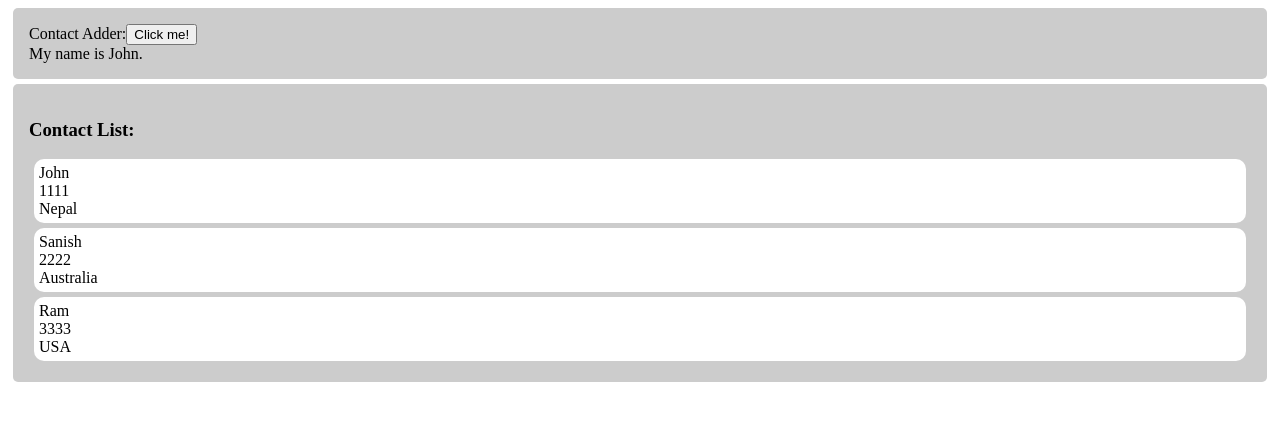
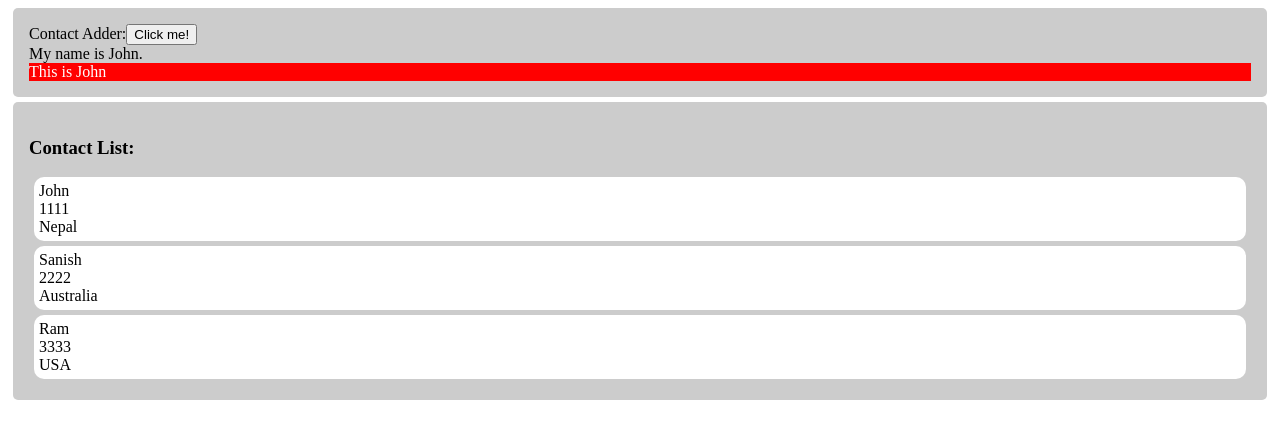
Before and after one commit to sanishkarkee/REACT-DynoAcademy, a React (Vite) app: page / in a window 1280 px wide. Shown: the top 438 px of the page. Built offline with nearby package versions, Linux system fonts and the light colour scheme.

Commit message:
Dynamic Component rendering. 2 cases: *a 2-components  *b if mulitple-components

```diff
--- a/src/App.jsx
+++ b/src/App.jsx
@@ -16,7 +16,7 @@ const App = () => {
   return (
     <>
       <div className='contact_adder'>
-        <ContactAdder />
+        <ContactAdder/>
       </div>
 
       <div className='contact_list'>
--- a/src/components/ContactAdder.jsx
+++ b/src/components/ContactAdder.jsx
@@ -1,19 +1,31 @@
 import React, { useState } from 'react';
+import { Chris, Dave, John } from './Persons';
 
 const ContactAdder = () => {
   const [name, setName] = useState('John');
 
   const onClickHandler = () => {
-    setName('Dave');
+    setName('Chris');
     console.log(name);
   };
+
+  let resultsCard;
+  if (name === 'Dave') {
+    resultsCard = <Dave />;
+  } else if (name === 'John') {
+    resultsCard = <John />;
+  } else if (name === 'Chris') {
+    resultsCard = <Chris />;
+  }
 
   return (
     <>
       <div className='simpleAdder'>
         Contact Adder:
         <button onClick={onClickHandler}>Click me!</button>
-        <div>My name is {name}.{name==="Dave" ? "I live in Nepal" :""}</div>
+        <div>
+          My name is {name}.{resultsCard}
+        </div>
       </div>
     </>
   );
--- /dev/null
+++ b/src/components/Persons.jsx
@@ -0,0 +1,23 @@
+export const John = () => {
+  return (
+    <>
+      <div style={{ background: 'red', color: 'white' }}>This is John</div>
+    </>
+  );
+};
+
+export const Dave = () => {
+  return (
+    <>
+      <div style={{ background: 'green', color: 'white' }}>I am Dave</div>
+    </>
+  );
+};
+
+export const Chris = () => {
+  return (
+    <>
+      <div style={{ background: 'purple', color: 'white' }}>This is Chris</div>
+    </>
+  );
+};
```
